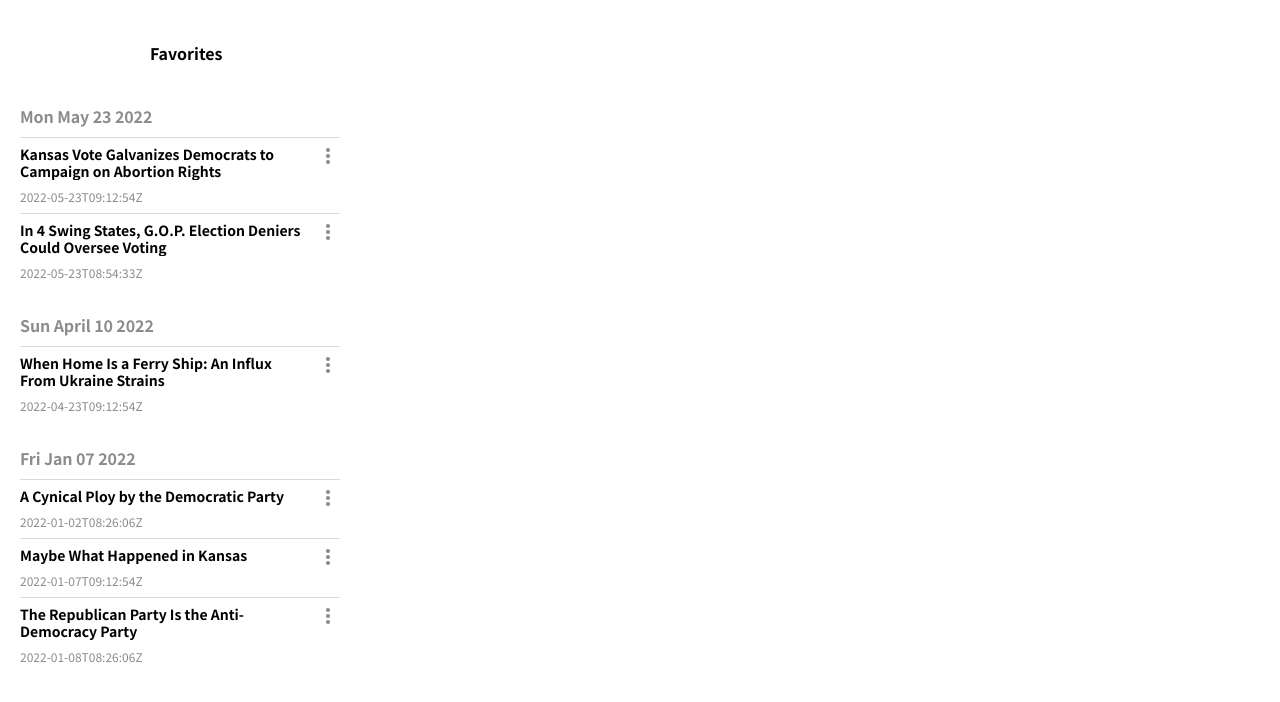
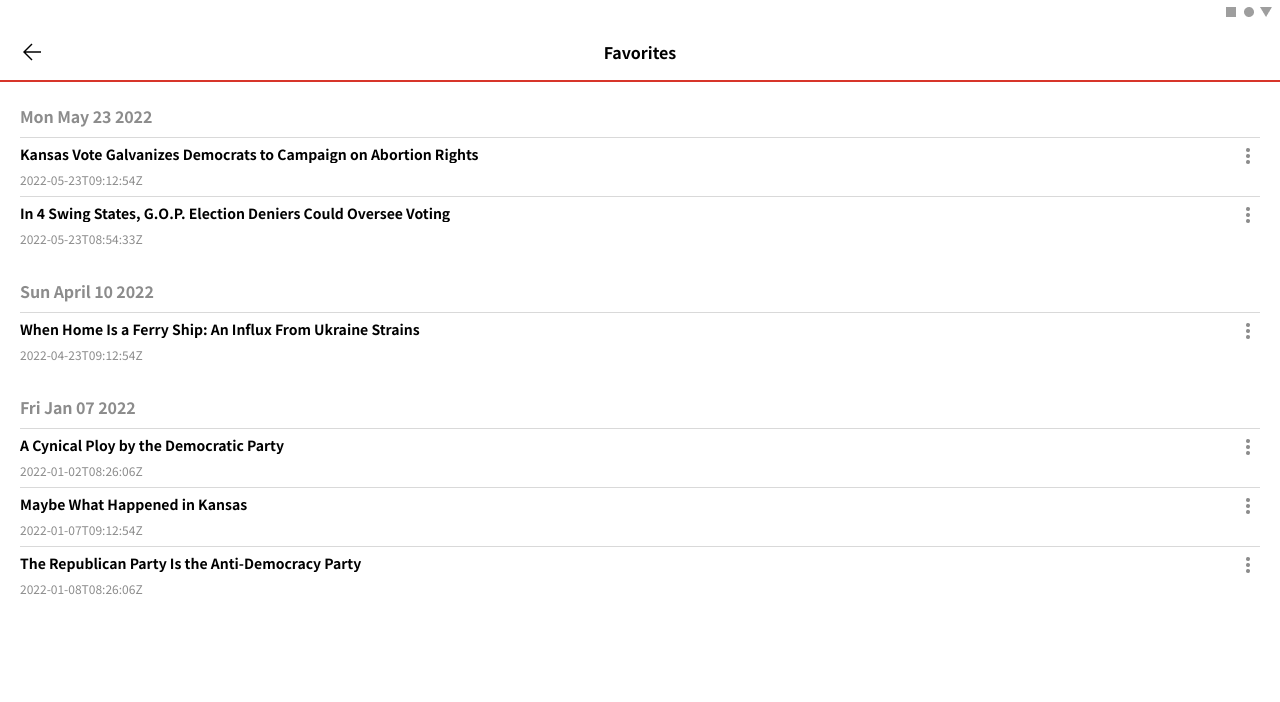
Before and after one commit to dygreen/nocap-news, a React (Create React App) app: page /my-news in a window 1280 px wide. Shown: the top 702 px of the page. Built offline with nearby package versions, Linux system fonts and the light colour scheme.

Commit message:
#refactor. Favorite(my-news) 페이지 리팩토링

```diff
--- a/src/pages/MyNews.js
+++ b/src/pages/MyNews.js
@@ -1,27 +1,42 @@
 /* (메인-메뉴-즐겨찾기) 즐겨찾기 메뉴 클릭시, DetailNews 상단 즐겨찾기 아이콘을 누른 뉴스 제목들을 볼 수 있는 페이지 */
-
 import { useSelector } from "react-redux";
+import {useNavigate} from "react-router-dom";
 import MyNewsList from "./my/MyNewsList.js";
+import StateBar from "../layout/Header/TopBar/StateBar";
 import styled from 'styled-components';
 
 const MyNewsContainer = styled.div`
-  width: 360px;
-  overflow: hidden;
+  width: 100%;
 `;
 
-const MyNewTitle = styled.div`
+const MyNewsHeader = styled.div`
   position: fixed;
-  top: 41px;
-  left: 150px;
+  top: 0;
+  width: 100%;
+  height: 80px;
+  background: #fff;
+  border-bottom: 2px solid #D7352A;
+  z-index: 300;
+`;
+
+const MenuIcon = styled.img`
+  position: absolute;
+  top: 40px;
+  left: 20px;
+  cursor: pointer;
+`;
+
+const MyNewsTitle = styled.div`
+  height: 56px;
+  line-height: 56px;
+  text-align: center;
   font-weight: 700;
   font-size: 16px;
   cursor: pointer;
-  z-index: 1000;
 `;
 
 const MyNewsContents = styled.div`
-  margin: 24px 20px;
-  margin-top: 104px;
+  margin: 104px 20px 24px;
 `;
 
 const AddDate = styled.div`
@@ -34,27 +49,38 @@ const AddDate = styled.div`
   margin-top: 32px;
 `;
 
-
 const MyNews = () => {
-
+  let navigate = useNavigate();
   let bookmark = useSelector(state => state.bookmark);
 
   return (
+    <>
       <MyNewsContainer>
-      <MyNewTitle>Favorites</MyNewTitle>
+        <MyNewsHeader>
+          <StateBar/>
+          <MenuIcon
+            src={process.env.PUBLIC_URL + '/image/arrow_back.png'}
+            onClick={() => navigate(-1)}
+          />
+          <MyNewsTitle>Favorites</MyNewsTitle>
+        </MyNewsHeader>
+
         <MyNewsContents>
           {
-          bookmark.map((a,i) =>
+            bookmark.map((data, idx) =>
               <>
-              <AddDate key={i}>{bookmark[i].date}</AddDate>
+                <AddDate key={`${idx}-${data.date}`}>{bookmark[idx].date}</AddDate>
                 {
-                bookmark[i].list.map((a,num) => <MyNewsList num={num} i={i} key={num}/>)
+                  bookmark[idx].list.map((item, num) =>
+                    <MyNewsList num={num} i={idx} key={item.title}/>
+                  )
                 }
               </>
             )
           }
         </MyNewsContents>
       </MyNewsContainer>
+    </>
   );
 }
 
--- a/src/pages/my/MyNewsList.js
+++ b/src/pages/my/MyNewsList.js
@@ -1,5 +1,4 @@
 /* (메인-메뉴-즐겨찾기)에 들어갈 컨텐츠 리스트 */
-
 import React, { useState } from "react";
 import { useDispatch, useSelector } from "react-redux";
 import { removeContent } from "../../store.js";
@@ -7,14 +6,14 @@ import styled from 'styled-components';
 
 const Line = styled.div`
   position: relative;
-  width: 320px;
+  width: 100%;
   height: 1px;
   background: #d9d9d9;
   margin: 8px 0;
 `;
 
 const BookTitle = styled.div`
-  width: 288px;
+  width: 100%;
   font-weight: 700;
   font-size: 14px;
   line-height: 17px;
@@ -55,13 +54,10 @@ const BookPulished = styled.div`
   color: #8C8C8C;
 `;
 
-
 const MyNewsList = ({i, num}) => {
-
   let dispatch = useDispatch();
   let bookmark = useSelector(state => state.bookmark);
   let [remove, setRemove] = useState(false);
-
 
   return(
     <>
@@ -69,7 +65,7 @@ const MyNewsList = ({i, num}) => {
         {/* 삭제버튼 (redux) */}
         <MoreBtn src={process.env.PUBLIC_URL + '/image/more_circle.png'} onClick={() => setRemove(!remove)}/>
         {
-          remove === true
+          remove
           ? (
             <RemoveBox
               onClick={() => {
@@ -90,7 +86,6 @@ const MyNewsList = ({i, num}) => {
       <BookPulished>{bookmark[i].list[num].published}</BookPulished>
     </>
   );
-
 }
 
 export default MyNewsList;
```
Lines whose indentation alone changed are shown as unchanged.
